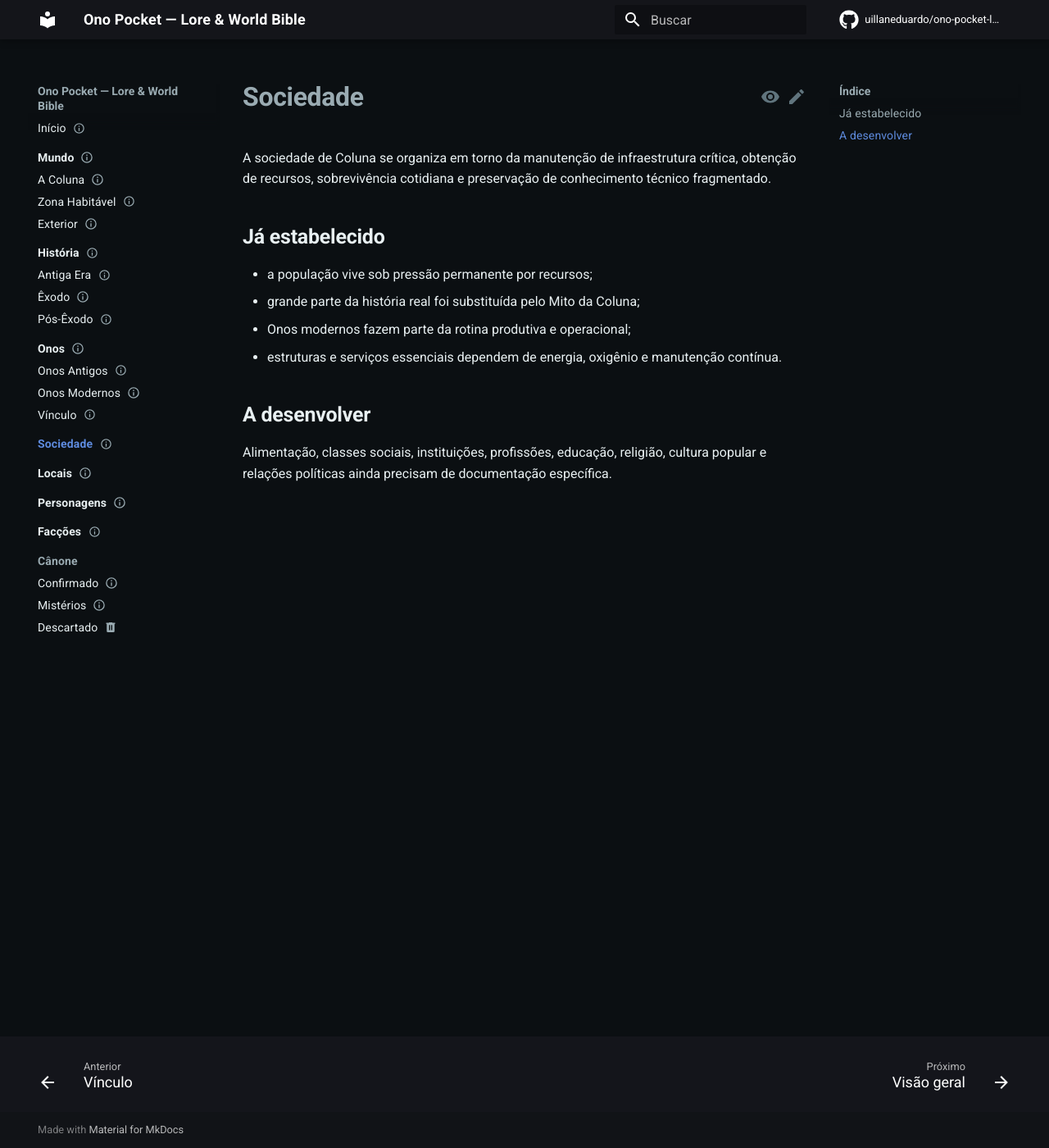
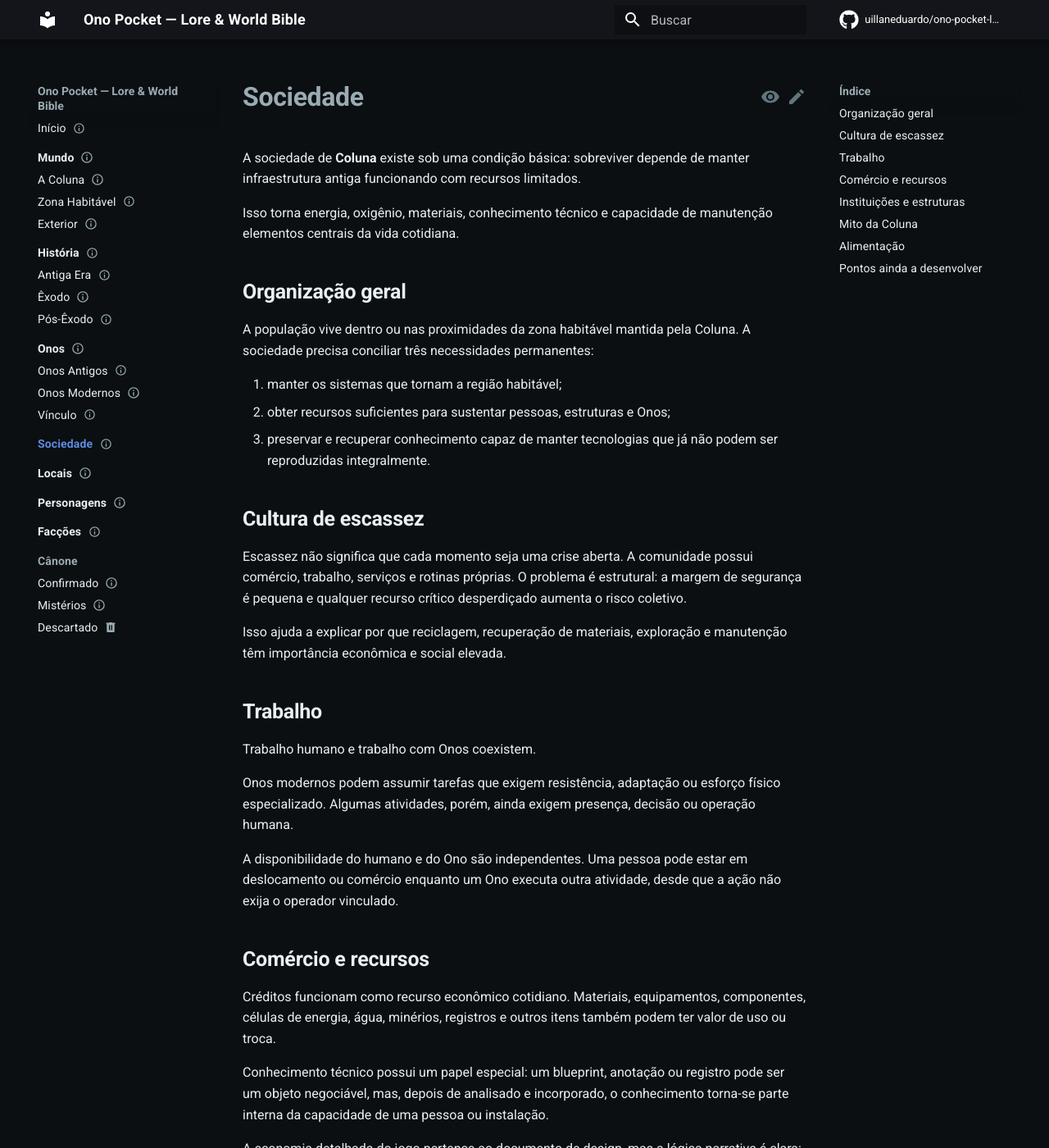
Before and after one commit to uillaneduardo/ono-pocket-lore, an MkDocs documentation site: the page built from docs/society/index.md, in a window 1280 px wide and 1400 px high. Shown: the whole window at 82% size. Built offline with MkDocs 1.6.1 and Material for MkDocs 9.7.7, drawn with Linux system fonts in a browser that asks for light colours; comment, search, counter and statistics services are not loaded; some of the changed text lies outside the part shown.

Commit message:
docs: expand Coluna society

```diff
--- a/docs/society/index.md
+++ b/docs/society/index.md
@@ -1,20 +1,81 @@
 ---
 title: Sociedade
-status: draft
+status: canon
 audience: author
 ---
 
 # Sociedade
 
-A sociedade de Coluna se organiza em torno da manutenção de infraestrutura crítica, obtenção de recursos, sobrevivência cotidiana e preservação de conhecimento técnico fragmentado.
+A sociedade de **Coluna** existe sob uma condição básica: sobreviver depende de manter infraestrutura antiga funcionando com recursos limitados.
 
-## Já estabelecido
+Isso torna energia, oxigênio, materiais, conhecimento técnico e capacidade de manutenção elementos centrais da vida cotidiana.
 
-- a população vive sob pressão permanente por recursos;
-- grande parte da história real foi substituída pelo Mito da Coluna;
-- Onos modernos fazem parte da rotina produtiva e operacional;
-- estruturas e serviços essenciais dependem de energia, oxigênio e manutenção contínua.
+## Organização geral
 
-## A desenvolver
+A população vive dentro ou nas proximidades da zona habitável mantida pela Coluna. A sociedade precisa conciliar três necessidades permanentes:
 
-Alimentação, classes sociais, instituições, profissões, educação, religião, cultura popular e relações políticas ainda precisam de documentação específica.
+1. manter os sistemas que tornam a região habitável;
+2. obter recursos suficientes para sustentar pessoas, estruturas e Onos;
+3. preservar e recuperar conhecimento capaz de manter tecnologias que já não podem ser reproduzidas integralmente.
+
+## Cultura de escassez
+
+Escassez não significa que cada momento seja uma crise aberta. A comunidade possui comércio, trabalho, serviços e rotinas próprias. O problema é estrutural: a margem de segurança é pequena e qualquer recurso crítico desperdiçado aumenta o risco coletivo.
+
+Isso ajuda a explicar por que reciclagem, recuperação de materiais, exploração e manutenção têm importância econômica e social elevada.
+
+## Trabalho
+
+Trabalho humano e trabalho com Onos coexistem.
+
+Onos modernos podem assumir tarefas que exigem resistência, adaptação ou esforço físico especializado. Algumas atividades, porém, ainda exigem presença, decisão ou operação humana.
+
+A disponibilidade do humano e do Ono são independentes. Uma pessoa pode estar em deslocamento ou comércio enquanto um Ono executa outra atividade, desde que a ação não exija o operador vinculado.
+
+## Comércio e recursos
+
+Créditos funcionam como recurso econômico cotidiano. Materiais, equipamentos, componentes, células de energia, água, minérios, registros e outros itens também podem ter valor de uso ou troca.
+
+Conhecimento técnico possui um papel especial: um blueprint, anotação ou registro pode ser um objeto negociável, mas, depois de analisado e incorporado, o conhecimento torna-se parte interna da capacidade de uma pessoa ou instalação.
+
+A economia detalhada do jogo pertence ao documento de design, mas a lógica narrativa é clara: **materiais circulam; conhecimento adquirido transforma capacidade**.
+
+## Instituições e estruturas
+
+Já existem, como conceitos de mundo e gameplay, locais como:
+
+- Laboratório Central;
+- Mercado;
+- Centro de Reciclagem;
+- áreas de trabalho;
+- centro de treinamento;
+- abrigos e instalações particulares.
+
+Estruturas públicas ou de NPC possuem funções relativamente estáveis, enquanto a instalação do jogador pode crescer e ganhar autonomia ao longo do tempo.
+
+## Mito da Coluna
+
+A sociedade atual não é construída sobre uma memória histórica completa.
+
+Depois de guerras e revoltas, a história real foi ocultada por elites ou grupos de poder e substituída por uma narrativa capaz de manter coesão e esperança. A população passou a acreditar em uma origem do mundo compatível com o **Mito da Coluna**, e não necessariamente com a verdade do êxodo.
+
+O formato exato desse mito — ritos, versões oficiais, ensino e símbolos — ainda precisa ser escrito.
+
+## Alimentação
+
+A alimentação da população é uma **pendência canônica importante**. Já foi identificado que o mundo precisa de uma solução coerente para produção, conservação e distribuição de alimentos dentro de uma zona de recursos limitados, mas o sistema ainda não foi definido.
+
+Até que isso seja desenvolvido, não assumir como cânone agricultura tradicional, fazendas verticais, síntese alimentar ou qualquer outra solução específica.
+
+## Pontos ainda a desenvolver
+
+- estrutura política;
+- classes e desigualdade social;
+- educação;
+- religião e rituais;
+- alimentação;
+- saúde pública;
+- leis e punições;
+- profissões detalhadas;
+- cultura popular e lazer;
+- organização familiar além das linhagens de compatibilidade com Onos.
```
